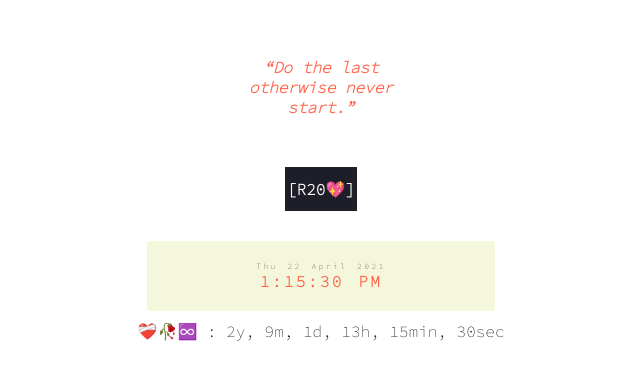
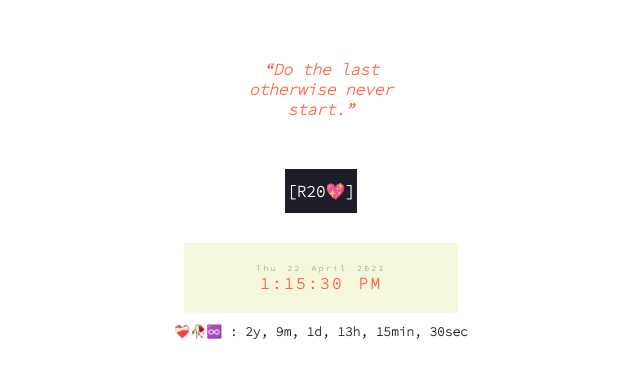
Before and after one commit to neerajrekwar/R20, a plain HTML site: page index.html in a window 1280 px wide. Shown: the part 201-580 px from the top of the page, without its empty margins (319-959 px from the left). Drawn offline with Linux system fonts and the light colour scheme.

Commit message:
Update styles.css

```diff
--- a/styles.css
+++ b/styles.css
@@ -103,12 +103,13 @@ h3{
   /* border: 2px solid green; */
   height: auto;
   width: auto;
-  font-size: 1em;
+  font-size: 0.8em;
   display: flex;
   color: #1E1E29;
+  font-weight: bold;
 }
-#timeSince:hover::before {
-  color: green;
+#timeSince:active{
+  color: transparent;
 
 }
 
```
